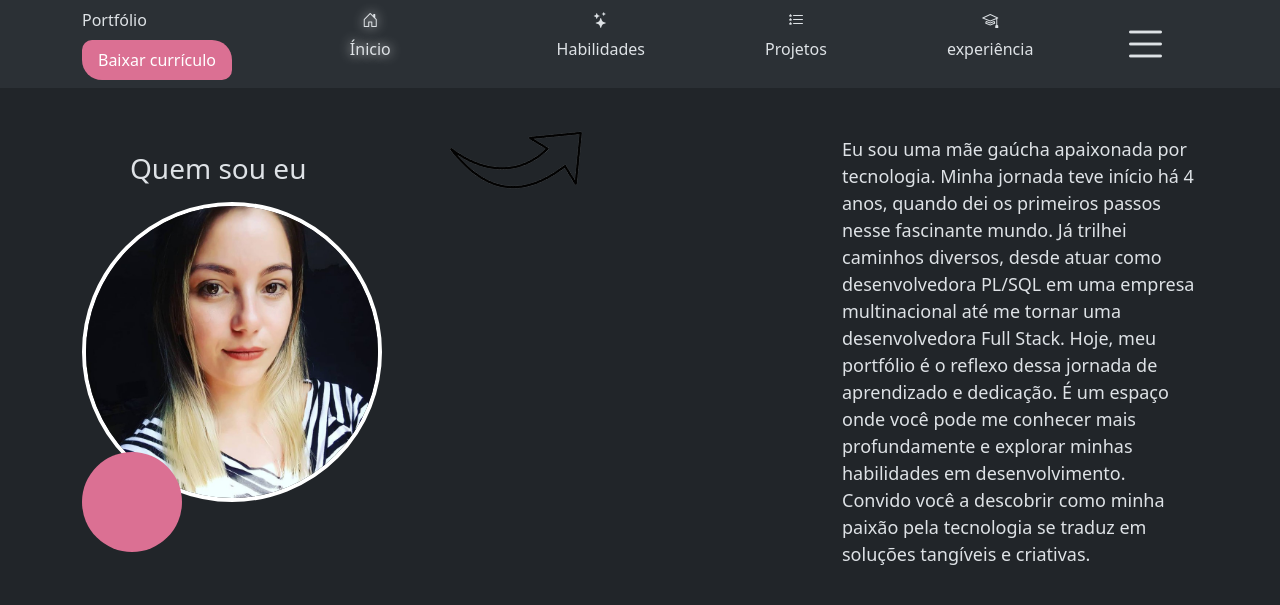
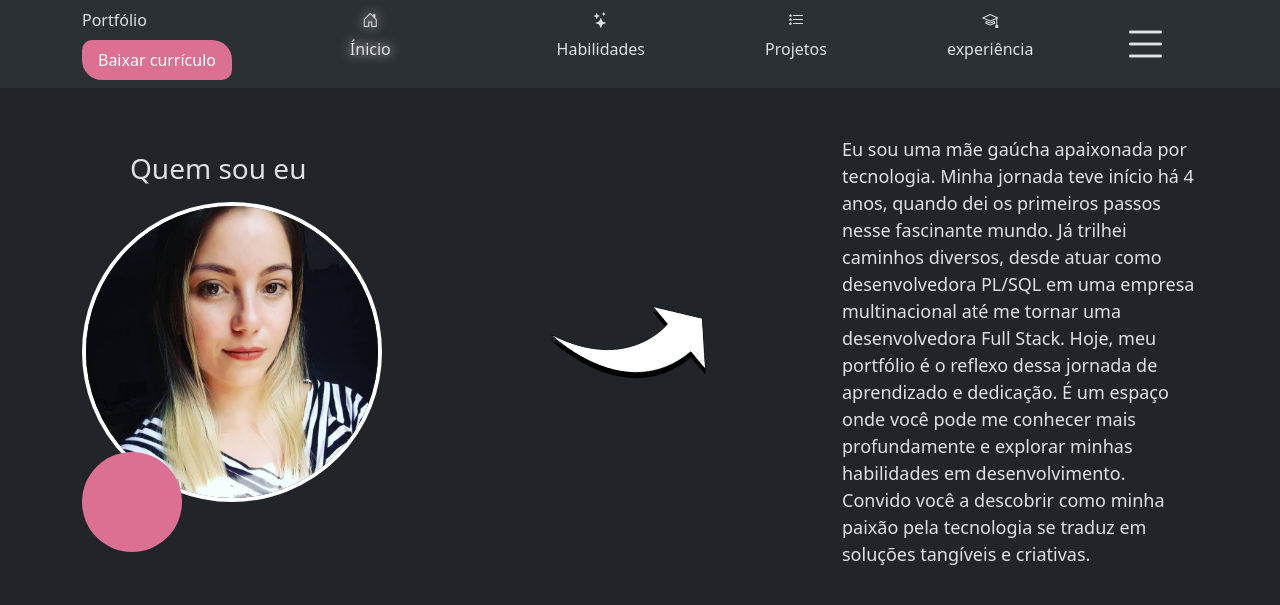
Before and after one commit to TaiSilva/portifolio, a plain HTML site: page index.html in a window 1280 px wide. Drawn offline with nearby package versions, Linux system fonts and the light colour scheme.

Commit message:
modificado a flecha

```diff
--- a/index.html
+++ b/index.html
@@ -64,9 +64,9 @@
                     <div class="circulopeq"></div>
 
                 </div>
-                <div class="col-md-4 d-flex align-items-center justify-content-center d-none d-sm-block">
+                <div class="col-md-4 d-flex align-items-center justify-content-center">
 
-                    <img src="./src/img/flecha-removebg-preview.png" alt="" class="fotoflecha">
+                    <img src="./src/img/flecha larga png - Download grátis.png" alt="" class="fotoflecha d-none d-sm-block">
                 </div>
                 <div class="col-md-4 mt-5">
                     <p class="descricao">Eu sou uma mãe gaúcha apaixonada por tecnologia. Minha jornada teve início há 4 anos, quando dei os primeiros passos nesse fascinante mundo. Já trilhei caminhos diversos, desde atuar como desenvolvedora PL/SQL em uma empresa multinacional até me tornar uma desenvolvedora Full Stack.
@@ -78,7 +78,7 @@
         </div>
     </main>
     <footer>
-        <div class="container">
+        <div class="container fixed-buttom">
             <div class="row">
                 <div class="col home text-shandow d-block d-sm-none">
                     <span class="">
--- a/src/css/style.css
+++ b/src/css/style.css
@@ -54,7 +54,7 @@
   .fotoflecha{
     width: 130px;
     height: 130px;
-    transform: rotate(-45deg);
+    transform: rotate(50deg);
   }
   .descricao{
     font-size: 18px;
```
Also changed, not shown: src/img/flecha larga png - Download grátis.png (added).
